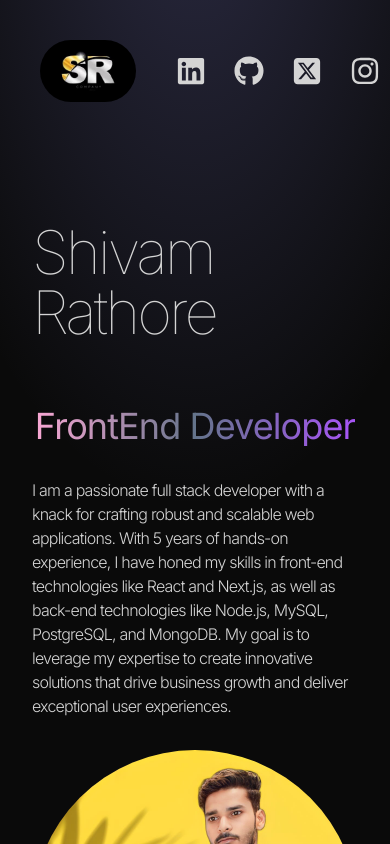
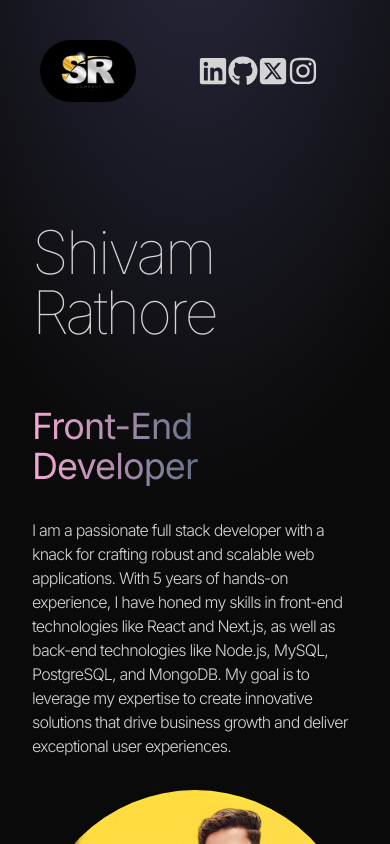
Before and after one commit to aashishsrivastava/shivam-portfolio, a React (Vite) app: page / in a window 390 px wide. Shown: the top 844 px of the page. Built offline with nearby package versions, Linux system fonts and the light colour scheme.

Commit message:
front-end edit

```diff
--- a/src/components/Hero.jsx
+++ b/src/components/Hero.jsx
@@ -33,7 +33,7 @@ const Hero = () => {
                 animate="visible"
                 className="bg-gradient-to-r from-pink-300 via-slate-500 to-purple-500 bg-clip-text text-4xl tracking-tight text-transparent"
               >
-                FrontEnd Developer
+                Front-End Developer
               </motion.span>
               <motion.p
                 variants={container(1)}
--- a/src/components/NavBar.jsx
+++ b/src/components/NavBar.jsx
@@ -12,7 +12,7 @@ const NavBar = () => {
         <div className="flex flex-shrink-0 items-center">
           <img className="mx-2 w-24 rounded-full" src={logo} alt="logo" />
         </div>
-        <div className="m-8 flex items-center justify-center text-3xl gap-7 pr-2  ">
+        <div className="m-8 flex items-center justify-center text-3xl lg:gap-7 md:gap-2 pr-2  ">
           <a href="https://www.linkedin.com/in/shivam-rathore-039464259?utm_source=share&utm_campaign=share_via&utm_content=profile&utm_medium=android_app">
             <FaLinkedin />
           </a>
```
